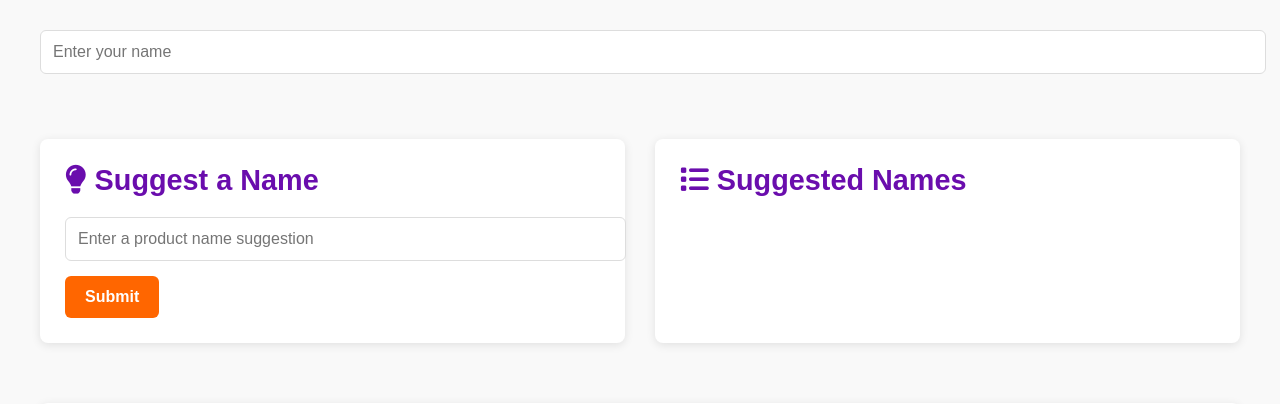
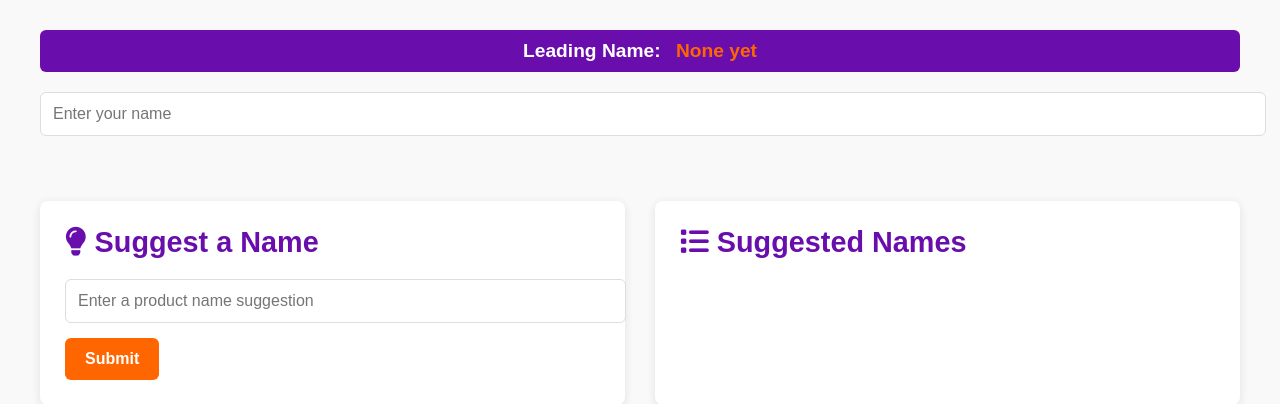
Before and after one commit to Bianka247lv/Brandstorm, a Python web app: template templates/index.html in a window 1280 px wide. Shown: the part 134-538 px from the top of the page. Run offline with Jinja, Linux system fonts and the light colour scheme; the template is opened without the code that fills it, so the values that code supplies are empty; some libraries are stand-ins or nearby versions.

Commit message:
Update index.html

```diff
--- a/templates/index.html
+++ b/templates/index.html
@@ -13,6 +13,10 @@
             <h1><i class="fas fa-bolt"></i> BrandStorm</h1>
             <p class="tagline">Collaborative Product Naming Platform for Teams</p>
         </header>
+        <div class="leading-ticker">
+    <span class="ticker-label">Leading Name:</span>
+    <span id="leading-name">None yet</span>
+</div>
 
         <div class="main-content">
             <div class="user-input">
```
